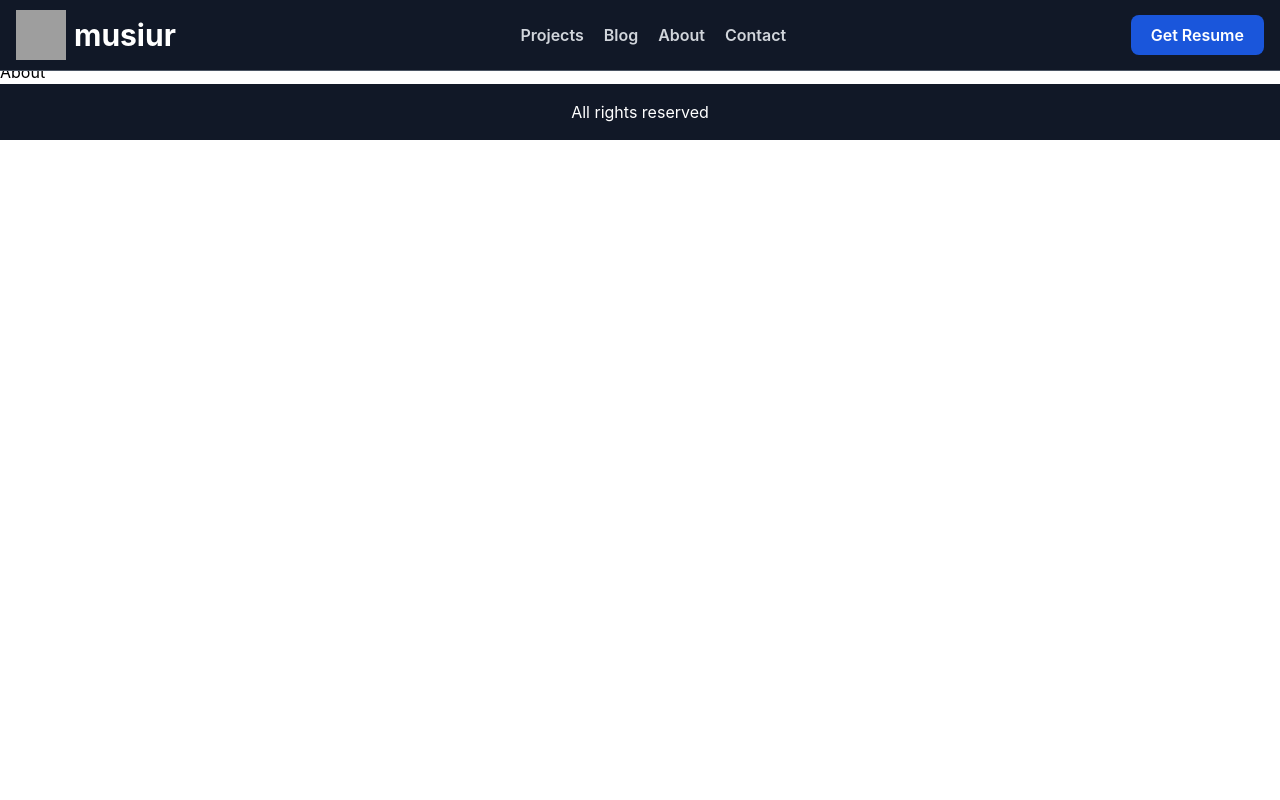
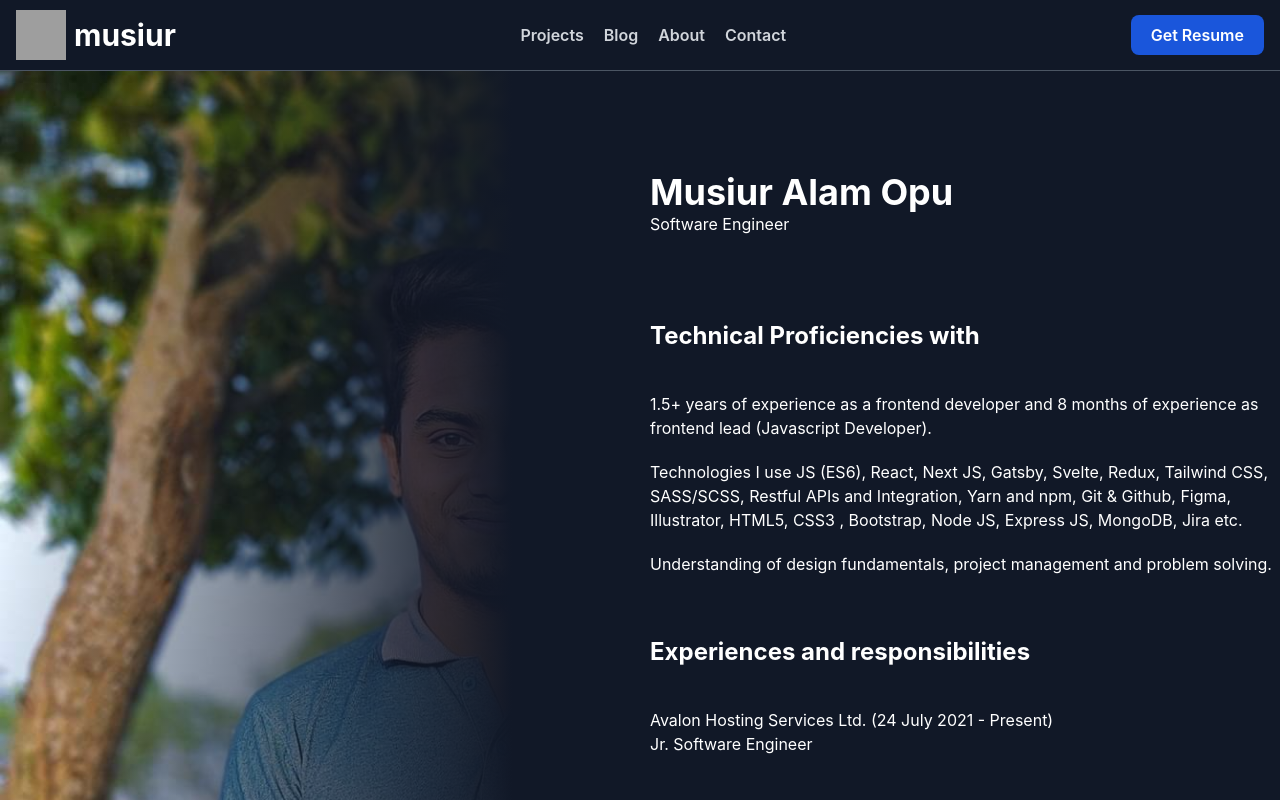
Before and after one commit to musiur/musiur-portfolio, a Next.js app: page /about in a window 1280 px wide. Shown: the top 800 px of the page. Built offline with nearby package versions, Linux system fonts and the light colour scheme; grey boxes are pictures that could not be loaded.

Commit message:
about page design done

```diff
--- a/pages/_app.js
+++ b/pages/_app.js
@@ -2,6 +2,8 @@ import Layout from "../Layout/Layout";
 import "../styles/components/navbar.scss";
 import "../styles/components/projectCard.scss";
 import "../styles/globals.css";
+import "../styles/pages/about.scss";
+import "../styles/pages/contact.scss";
 import "../styles/pages/home.scss";
 
 function MyApp({ Component, pageProps }) {
--- a/pages/about.js
+++ b/pages/about.js
@@ -1,7 +1,39 @@
 const About = () => {
-    return (
-        <div>About</div>
-    )
-}
+  return (
+    <div className="about__container">
+      <div>
+        <div className="ac__picture"></div>
+        <div className="ac__description">
+          <h1>Musiur Alam Opu</h1>
+          <p>Software Engineer</p>
+          <br />
+          <h3>Technical Proficiencies with</h3>
+          <p>
+            1.5+ years of experience as a frontend developer and 8 months of
+            experience as frontend lead (Javascript Developer).
+          </p>
+          <p>
+            Technologies I use JS (ES6), React, Next JS, Gatsby, Svelte, Redux,
+            Tailwind CSS, SASS/SCSS, Restful APIs and Integration, Yarn and npm,
+            Git & Github, Figma, Illustrator, HTML5, CSS3 , Bootstrap, Node JS,
+            Express JS, MongoDB, Jira etc.
+          </p>
+          <p>
+            Understanding of design fundamentals, project management and problem
+            solving.
+          </p>
+
+          <h3>Experiences and responsibilities</h3>
+          <p>Avalon Hosting Services Ltd. (24 July 2021 - Present)<br />Jr. Software Engineer</p>
+
+          <h3>Education</h3>
+          <p>BSc in Computer Science and Engineer <br />
+          North South University, Dhaka, Bangladesh <br />
+          {"1 Jan, '20 - 1 Jan, '25 (Expected)"}</p>
+        </div>
+      </div>
+    </div>
+  );
+};
 
 export default About;
--- a/styles/globals.scss
+++ b/styles/globals.scss
@@ -21,7 +21,7 @@
 }
 
 .heading1 {
-    @apply text-2xl lg:text-3xl xl:text-4xl 2xl:text-5xl font-bold text-white w-11/12 lg:w-2/3 mx-auto text-center;
+    @apply text-2xl lg:text-3xl xl:text-4xl 2xl:text-5xl font-bold text-white;
 }
 
 .heading2 {
--- /dev/null
+++ b/styles/pages/about.scss
@@ -0,0 +1,47 @@
+@import "../globals.scss";
+
+.about__container {
+    background-image: linear-gradient(to left, #111827 60%, #11182700), url("/static/about/musiur.jpeg");
+    min-height: 100vh;
+    background-repeat: no-repeat;
+    background-position-x: left;
+    background-size: contain;
+
+    @media (max-width: 1200px) {
+        background-image: linear-gradient(to top, #111827 30%, #11182769), url("/static/about/musiur.jpeg");
+        min-height: 100vh;
+        background-repeat: no-repeat;
+        background-position-x: top;
+        background-size: cover;
+    }
+}
+
+.about__container > div {
+    @apply container mx-auto flex flex-row justify-between items-center gap-5;
+
+    @media (max-width: 1200px) {
+        @apply flex-col p-2;
+    }
+}
+
+.ac__picture {
+    flex: 0.5;
+}
+
+.ac__description {
+    flex: 0.5;
+
+    @extend .section;
+    @apply text-left text-white;
+
+    h1 {
+        @extend .heading1;
+    }
+    h3 {
+        @extend .heading3;
+        @apply py-10;
+    }
+    p {
+        @apply font-normal pb-5;
+    }
+}
--- /dev/null
+++ b/styles/pages/contact.scss
@@ -0,0 +1 @@
+@import "../globals.scss";
--- a/styles/pages/home.scss
+++ b/styles/pages/home.scss
@@ -9,7 +9,7 @@
 
         h1 {
             @extend .heading1;
-            @apply pb-10;
+            @apply w-11/12 lg:w-2/3 mx-auto text-center pb-10;
         }
 
         p {
```
Also changed, not shown: static/about/musiur.jpeg (added).
